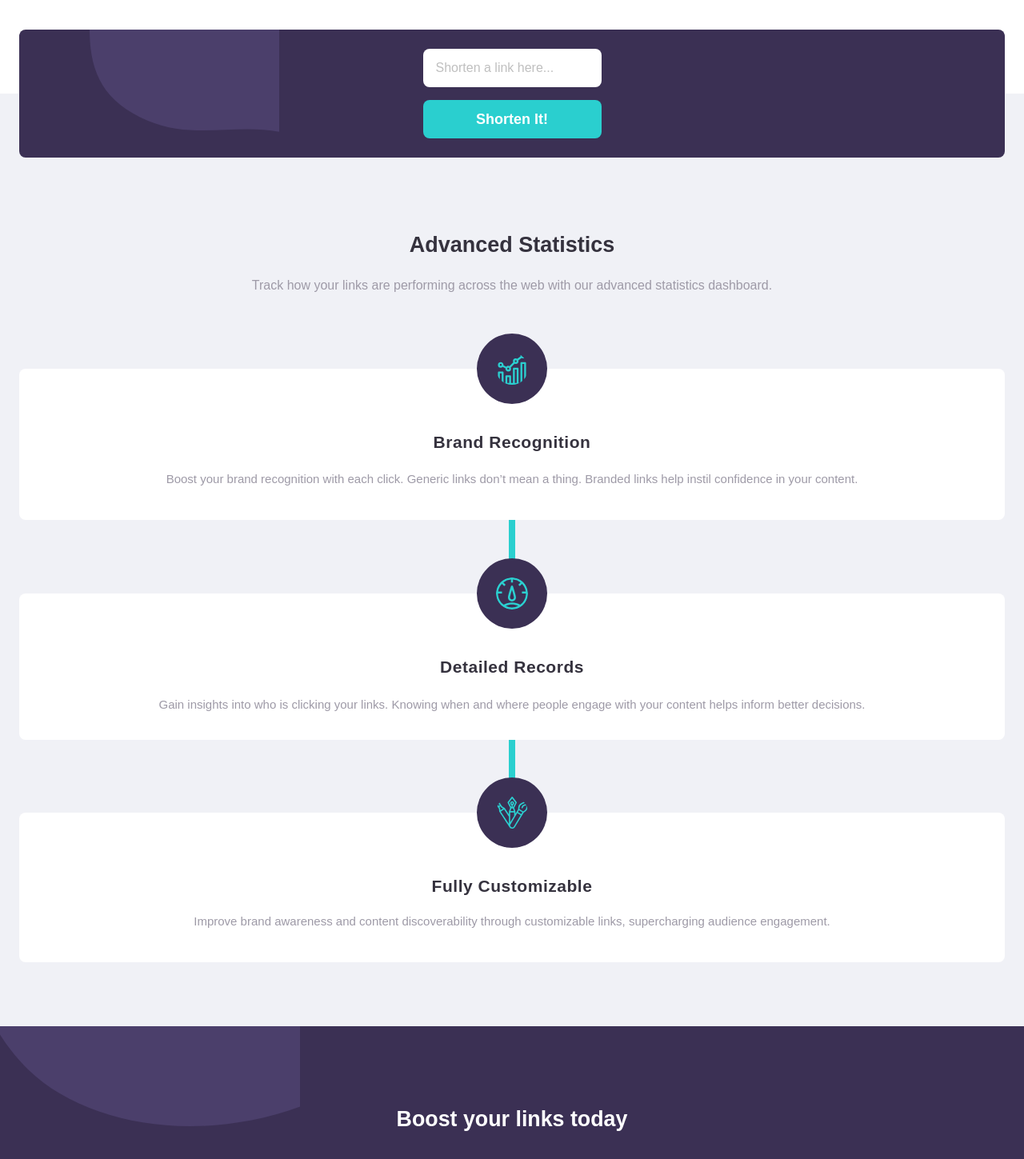
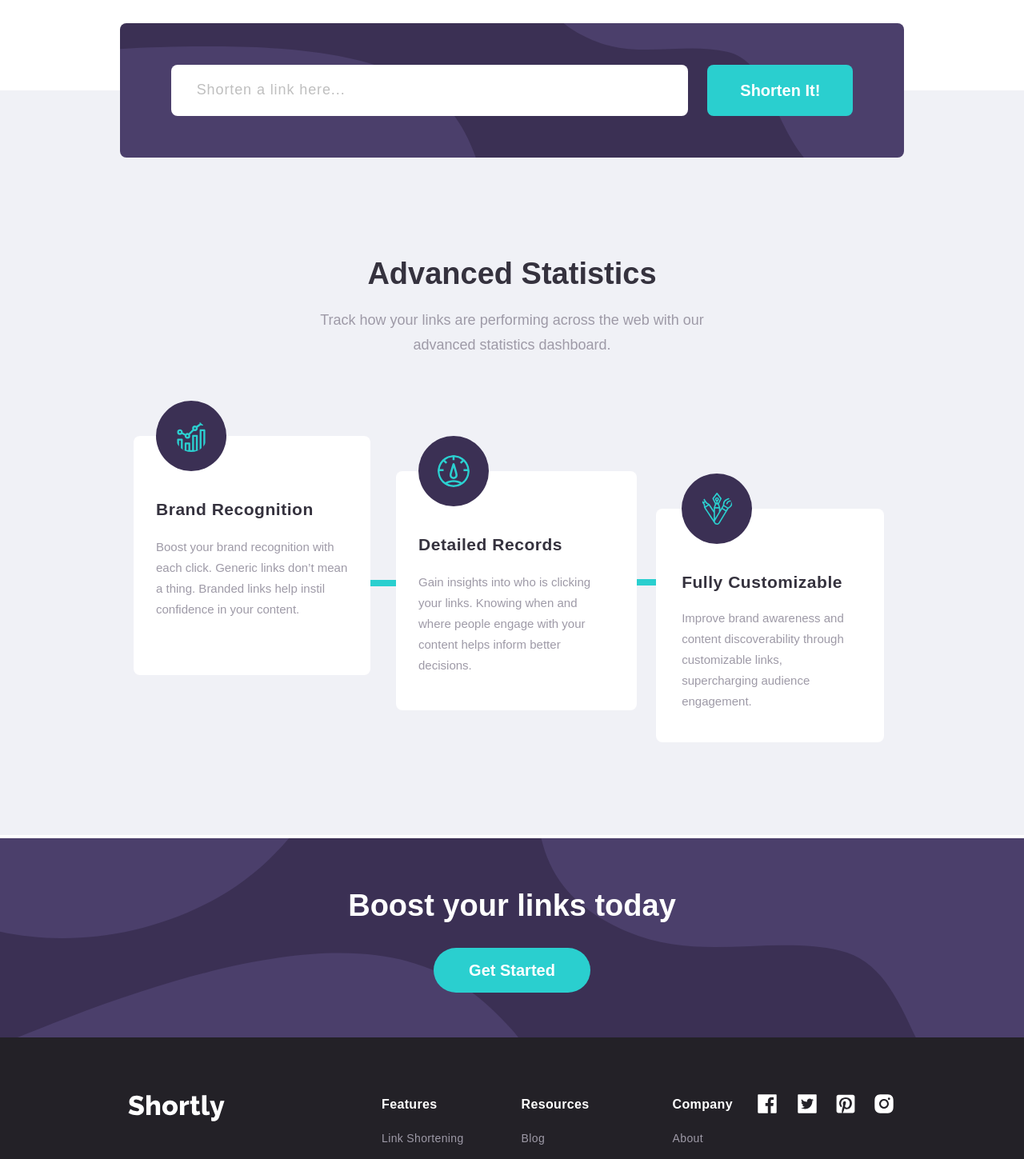
Before and after one commit to felipetn1989/url-shortening-api-master, a React (Create React App) app in the folder url-shortening/: page / in a window 1280 px wide. Shown: the part 720-2169 px from the top of the page at 80% size. Built offline with nearby package versions, Linux system fonts and the light colour scheme.

Commit message:
main mobile design

```diff
--- a/url-shortening/src/components/Footer.tsx
+++ b/url-shortening/src/components/Footer.tsx
@@ -11,11 +11,11 @@ type Props = {};
 
 const Footer = (props: Props) => {
   return (
-    <footer className="bg-[#232127] text-center text-white py-14 grid gap-12">
-      <img className="m-auto" src={logoWhite} alt="" />
-      <ul className="text-[#9e9aa7] font-medium text-sm space-y-9">
+    <footer className="bg-[#232127] text-center text-white py-14 grid gap-12 lg:flex lg:justify-between lg:items-center lg:px-40 lg:py-[4.5rem] lg:text-left">
+      <img className="m-auto lg:m-[unset] lg:self-start" src={logoWhite} alt="" />
+      <ul className="text-[#9e9aa7] font-medium text-sm space-y-9 lg:flex lg:space-y-[unset] lg:gap-[5.5rem] lg:translate-x-[5.25rem] lg:tracking-wide">
         <li>
-          <ul className="space-y-[0.9375rem]">
+          <ul className="space-y-[0.9375rem] lg:space-y-3.5">
             <li className="font-bold text-white text-base pb-1.5">Features</li>
 
             <li className="hover: cursor-pointer hover:text-[#2acfcf]">
@@ -30,7 +30,7 @@ const Footer = (props: Props) => {
           </ul>
         </li>
         <li>
-          <ul className="space-y-[0.9375rem]">
+          <ul className="space-y-[0.9375rem] lg:translate-x-[-1rem] lg:space-y-3.5">
             <li className="font-bold text-white text-base pb-1.5">Resources</li>
 
             <li className="hover: cursor-pointer hover:text-[#2acfcf]">Blog</li>
@@ -43,7 +43,7 @@ const Footer = (props: Props) => {
           </ul>
         </li>
         <li>
-          <ul className="space-y-[0.9375rem]">
+          <ul className="space-y-[0.9375rem] lg:space-y-3.5">
             <li className="font-bold text-white text-base pb-1.5">Company</li>
 
             <li className="hover: cursor-pointer hover:text-[#2acfcf]">
@@ -61,7 +61,7 @@ const Footer = (props: Props) => {
           </ul>
         </li>
       </ul>
-      <div className="flex justify-center items-center gap-[1.125rem] mt-[-0.25rem]">
+      <div className="flex justify-center items-center gap-[1.125rem] mt-[-0.25rem] lg:self-start lg:gap-5">
         <AiFillFacebook className="text-3xl hover:cursor-pointer hover:text-[#2acfcf]" />
         <AiFillTwitterSquare className="text-3xl hover:cursor-pointer hover:text-[#2acfcf]" />
         <FaPinterestSquare className="text-[1.625rem] hover:cursor-pointer hover:text-[#2acfcf]" />
--- a/url-shortening/src/components/Form.module.css
+++ b/url-shortening/src/components/Form.module.css
@@ -2,5 +2,11 @@ form {
   background-color: #3b3054;
   background-image: url("../images/bg-shorten-mobile.svg");
   background-repeat: no-repeat;
-  background-position-x: 5.5rem ;
+  background-position-x: 100%;
 }
+
+@media screen and (min-width: 1024px) {
+  form {
+    background-image: url("../images/bg-shorten-desktop.svg");
+  }
+}
--- a/url-shortening/src/components/Form.tsx
+++ b/url-shortening/src/components/Form.tsx
@@ -15,18 +15,19 @@ const Form = ({ shortenLink, setLink, showError, isValid }: Props) => {
   }
 
   return (
-    <div>
+    <div className="lg:w-[79.6%] lg:m-auto">
       <form
-        className={`${styles.form} mt-[5.5rem] p-6 grid place-content-center gap-4 rounded-lg`}
+        className={`${styles.form} mt-[5.5rem] p-6 grid place-content-center gap-4 rounded-lg lg:flex lg:py-[3.25rem] lg:mt-[5rem] lg:px-16 lg:gap-6`}
         onSubmit={shortenLink}
       >
+        <div className="flex flex-col lg:w-full">
           <label htmlFor="linkInput">
             <input
               className={`w-full max-w-[17.5rem] h-12 pl-4 rounded-lg ${
                 showError || !isValid
                   ? "placeholder:text-[#f46262] border border-[#f46262]"
                   : "placeholder:text-[#bfbfbf]"
-            }`}
+              } lg:max-w-[unset] lg:h-16 lg:placeholder:text-lg lg:pl-8 lg:placeholder:tracking-wider`}
               type="text"
               name="linkInput"
               id="linkInput"
@@ -35,17 +36,18 @@ const Form = ({ shortenLink, setLink, showError, isValid }: Props) => {
             />
           </label>
           {showError && (
-          <span className="text-left text-[#f46262] text-[0.75rem] mt-[-0.75rem]">
+            <span className="text-left text-[#f46262] text-[0.75rem]">
               Please add a link
             </span>
           )}
           {!isValid && (
-          <span className="text-left text-[#f46262] text-[0.75rem] mt-[-0.75rem]">
+            <span className="text-left text-[#f46262] text-[0.75rem]">
               Invalid link
             </span>
           )}
+        </div>
         <input
-          className="bg-[#2acfcf] text-white font-bold max-w-[17.5rem] h-12 rounded-lg text-lg hover:cursor-pointer hover:opacity-50"
+          className="bg-[#2acfcf] text-white font-bold max-w-[17.5rem] h-12 rounded-lg text-lg hover:cursor-pointer hover:opacity-50 lg:h-16 lg:max-w-[unset] lg:w-60 lg:text-xl"
           type="submit"
           value="Shorten It!"
         />
--- a/url-shortening/src/pages/Main.module.css
+++ b/url-shortening/src/pages/Main.module.css
@@ -1,5 +1,13 @@
 .boost {
-    background-color: #3b3054;
-    background-image: url('../images/bg-boost-mobile.svg');
-    background-repeat: no-repeat;
+  background-color: #3b3054;
+  background-image: url("../images/bg-boost-mobile.svg");
+  background-repeat: no-repeat;
+  background-position-x: 100%;
+
 }
+
+@media screen and (min-width: 1024px) {
+  .boost {
+    background-image: url("../images/bg-boost-desktop.svg");
+  }
+}
--- a/url-shortening/src/pages/Main.tsx
+++ b/url-shortening/src/pages/Main.tsx
@@ -80,54 +80,59 @@ const Main = (props: Props) => {
           isValid={isValid}
         />
       </div>
-      <div className="bg-[#f0f1f6] translate-y-[-5rem] pt-[9.5625rem] grid gap-4 px-4 text-[#9e9aa7] pb-20">
+      <div className="bg-[#f0f1f6] translate-y-[-5rem] pt-[9.5625rem] grid gap-4 px-4 text-[#9e9aa7] pb-20 lg:translate-y-[-5.25rem] lg:pt-[11.6875rem] lg:gap-3.5 lg:pb-[12.5rem]">
         <LinkResult linksArr={linksArr} setLinksArr={setLinksArr} />
-        <h2 className="text-[1.6875rem] font-bold text-[#35323e]">
+        <h2 className="text-[1.6875rem] font-bold text-[#35323e] lg:text-[2.375rem]">
           Advanced Statistics
         </h2>
-        <p className="leading-[1.75rem]">
+        <p className="leading-[1.75rem] lg:text-lg lg:w-[33rem] lg:m-auto lg:leading-[1.9375rem]">
           Track how your links are performing across the web with our advanced
           statistics dashboard.
         </p>
-        <div className="mt-[4.625rem] px-2 grid gap-[5.5rem]">
-          <div className="relative bg-white px-7 pb-[2.375rem] rounded-lg">
+        <div className="mt-[4.625rem] px-2 grid gap-[5.5rem] lg:flex lg:px-[9.4375rem] lg:gap-x-[2rem] lg:text-left lg:mt-[5.25rem]">
+          <div className="relative bg-white px-7 pb-[2.375rem] rounded-lg lg:px-7">
             <img
-              className="m-auto bg-[#3b3054] p-6 w-[5.5rem] rounded-full translate-y-[-2.75rem] mb-[-0.75rem]"
+              className="m-auto bg-[#3b3054] p-6 w-[5.5rem] rounded-full translate-y-[-2.75rem] mb-[-0.75rem] lg:m-[unset]"
               src={brand}
               alt=""
             />
+            <div className="mt-[-0.75rem]">
               <h3 className="text-[1.3125rem] tracking-wide font-bold text-[#35323e]">
                 Brand Recognition
               </h3>
               <p className="text-[0.9375rem] mt-[1.125rem] leading-[1.625rem]">
-              Boost your brand recognition with each click. Generic links don’t
-              mean a thing. Branded links help instil confidence in your
+                Boost your brand recognition with each click. Generic links
+                don’t mean a thing. Branded links help instil confidence in your
                 content.
               </p>
-            <div className="absolute bottom-[-4rem] left-[50%] translate-x-[-50%] w-2 h-16 bg-[#2acfcf]"></div>
             </div>
-          <div className="relative bg-white px-7 pb-[1.9375rem] rounded-lg translate-y-1">
+            <div className="absolute bottom-[-4rem] left-[50%] translate-x-[-50%] w-2 h-16 bg-[#2acfcf] lg:w-16 lg:h-2 lg:bottom-[6.9375rem] lg:left-[unset] lg:right-[-6rem]"></div>
+          </div>
+          <div className="relative bg-white px-7 pb-[1.9375rem] rounded-lg translate-y-1 lg:px-7 lg:translate-y-11">
             <img
-              className="m-auto bg-[#3b3054] p-6 w-[5.5rem] rounded-full translate-y-[-2.75rem] mb-[-0.75rem]"
+              className="m-auto bg-[#3b3054] p-6 w-[5.5rem] rounded-full translate-y-[-2.75rem] mb-[-0.75rem] lg:m-[unset]"
               src={records}
               alt=""
             />
+            <div className="mt-[-0.75rem]">
               <h3 className="text-[1.3125rem] tracking-wide font-bold text-[#35323e]">
                 Detailed Records
               </h3>
-            <p className="text-[0.9375rem] mt-[1.125rem] leading-[1.625rem]">
+              <p className="text-[0.9375rem] mt-[1.125rem] leading-[1.625rem] lg:w-[97%]">
                 Gain insights into who is clicking your links. Knowing when and
                 where people engage with your content helps inform better
                 decisions.
               </p>
-            <div className="absolute bottom-[-4rem] left-[50%] translate-x-[-50%] w-2 h-16 bg-[#2acfcf]"></div>
             </div>
-          <div className="bg-white px-7 pb-[2.375rem] rounded-lg mt-[0.4375rem]">
+            <div className="absolute bottom-[-4rem] left-[50%] translate-x-[-50%] w-2 h-16 bg-[#2acfcf] lg:w-16 lg:h-2 lg:left-[unset] lg:right-[-6rem] lg:bottom-[9.75rem]"></div>
+          </div>
+          <div className="bg-white px-7 pb-[2.375rem] rounded-lg mt-[0.4375rem] lg:px-8 lg:translate-y-[5.25rem] lg:translate-x-[-0.5rem]">
             <img
-              className="m-auto bg-[#3b3054] p-6 w-[5.5rem] rounded-full translate-y-[-2.75rem] mb-[-0.75rem]"
+              className="m-auto bg-[#3b3054] p-6 w-[5.5rem] rounded-full translate-y-[-2.75rem] mb-[-0.75rem] lg:m-[unset]"
               src={custom}
               alt=""
             />
+            <div className="mt-[-0.75rem]">
               <h3 className="text-[1.3125rem] tracking-wide font-bold text-[#35323e]">
                 Fully Customizable
               </h3>
@@ -138,8 +143,9 @@ const Main = (props: Props) => {
             </div>
           </div>
         </div>
-      <div className={`mt-[-5rem] pt-24 pb-[5.5625rem] ${styles["boost"]}`}>
-        <h2 className="text-white font-bold text-[1.675rem]">
+      </div>
+      <div className={`mt-[-5rem] pt-24 pb-[5.5625rem] ${styles["boost"]} lg:pt-14 lg:pb-14`}>
+        <h2 className="text-white font-bold text-[1.675rem] lg:text-[2.375rem] lg:mb-[-0.5rem]">
           Boost your links today
         </h2>
         <StartButton />
```
Lines whose indentation alone changed are shown as unchanged.
